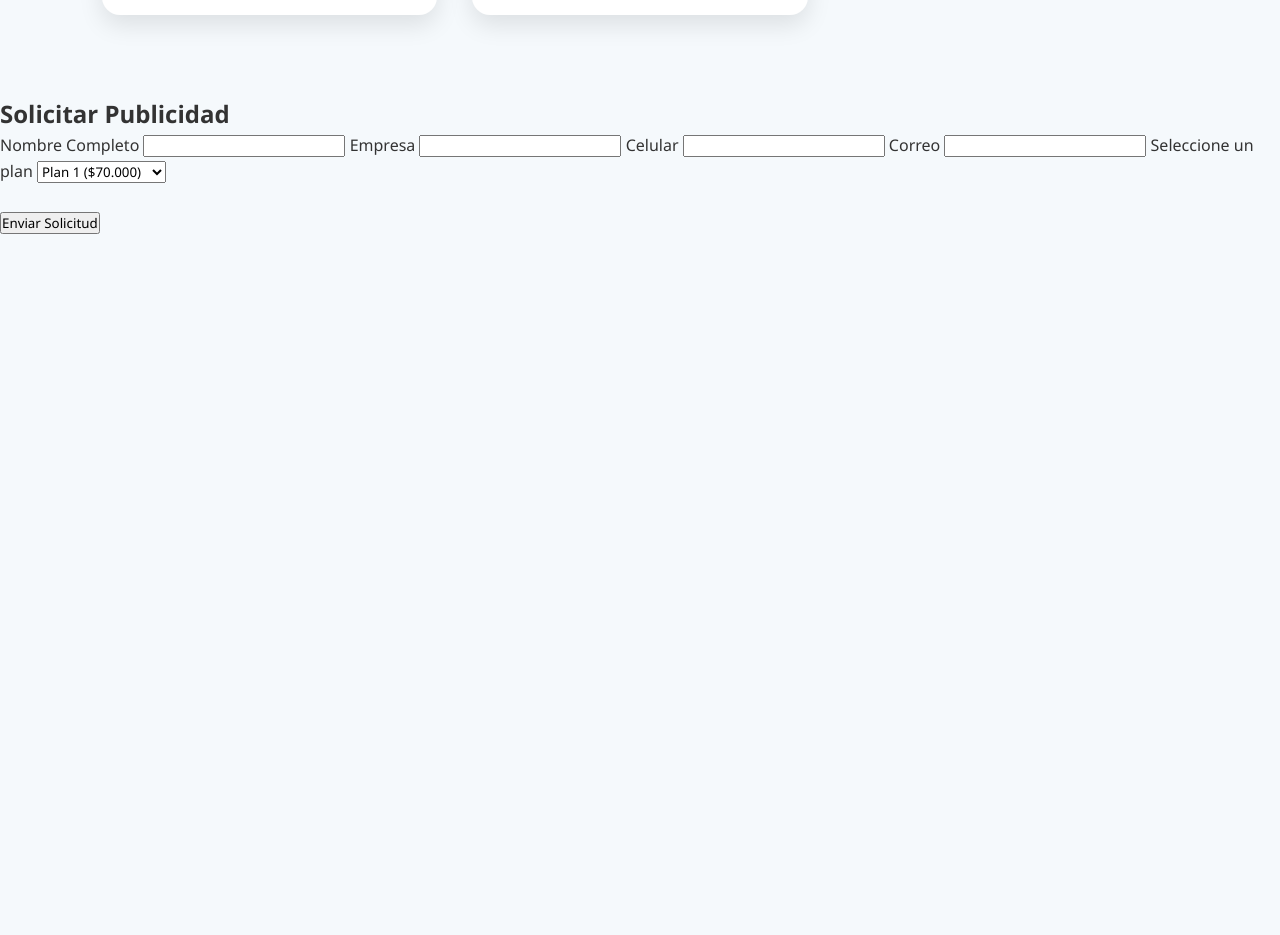
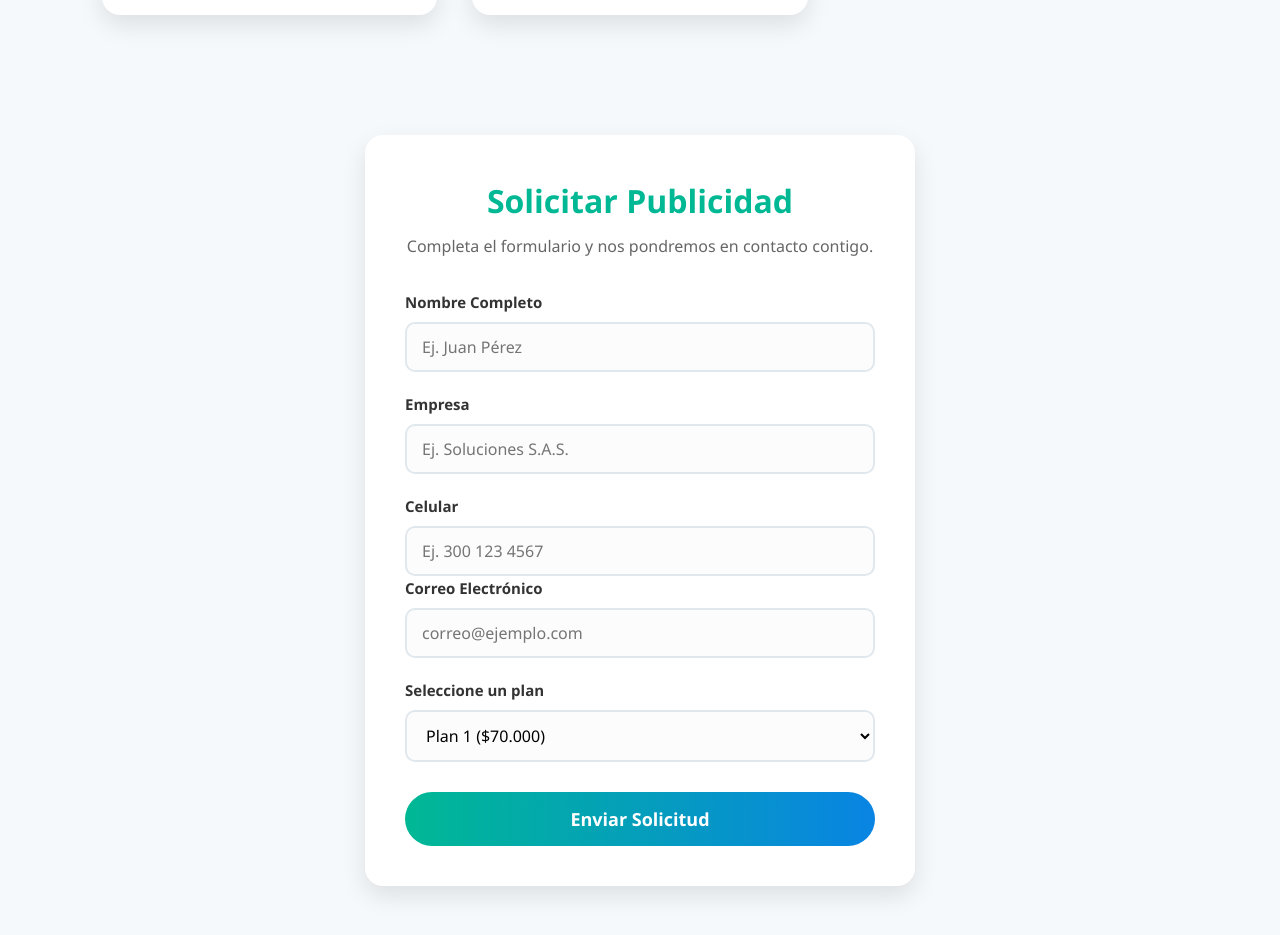
Before and after one commit to jdnp10/HOGARENERGY, a website: page HogarEnergy/frontend/publicidad.html in a window 1280 px wide. Shown: the part 1485-2420 px from the top of the page. Before the commit the page ends 1720 px from the top, so only its background shows below. Drawn offline with Linux system fonts and the light colour scheme.

Commit message:
Design: adaptacion del formulario vertical con estilos originales

```diff
--- a/HogarEnergy/frontend/css/publicidad.css
+++ b/HogarEnergy/frontend/css/publicidad.css
@@ -11,13 +11,9 @@ font-family:'Segoe UI',Tahoma,Geneva,Verdana,sans-serif;
 }
 
 body{
-
 background:#f5f9fc;
-
 color:#333;
-
 line-height:1.6;
-
 }
 
 /*==================================================
@@ -25,57 +21,35 @@ HEADER
 ==================================================*/
 
 .header{
-
 background:linear-gradient(90deg,#00B894,#0984E3);
-
 display:flex;
-
 justify-content:space-between;
-
 align-items:center;
-
 padding:18px 8%;
-
 box-shadow:0 5px 15px rgba(0,0,0,.15);
-
 }
 
 .logo{
-
 font-size:30px;
-
 font-weight:bold;
-
 color:white;
-
 }
 
 nav ul{
-
 display:flex;
-
 gap:30px;
-
 list-style:none;
-
 }
 
 nav a{
-
 color:white;
-
 text-decoration:none;
-
 font-weight:bold;
-
 transition:.3s;
-
 }
 
 nav a:hover{
-
 opacity:.8;
-
 }
 
 /*==================================================
@@ -83,35 +57,22 @@ HERO
 ==================================================*/
 
 .hero{
-
 background:linear-gradient(135deg,#e8fff8,#edf7ff);
-
 padding:90px 8%;
-
 text-align:center;
-
 }
 
 .hero h1{
-
 font-size:52px;
-
 color:#0984E3;
-
 margin-bottom:20px;
-
 }
 
 .hero p{
-
 font-size:20px;
-
 max-width:900px;
-
 margin:auto;
-
 color:#555;
-
 }
 
 /*==================================================
@@ -119,120 +80,73 @@ PLANES
 ==================================================*/
 
 .planes{
-
 padding:80px 8%;
-
 }
 
 .planes h2{
-
 text-align:center;
-
 font-size:42px;
-
 margin-bottom:50px;
-
 color:#00B894;
-
 }
 
 .contenedorPlanes{
+display:grid;
+grid-template-columns:repeat(auto-fit,minmax(260px,1fr));
+gap:35px;
+}
 
-display:grid;
-
-grid-template-columns:repeat(auto-fit,minmax(260px,1fr));
-
-gap:35px;
-
-}
 /*==================================================
 TARJETAS DE PLANES
 ==================================================*/
 
 .plan{
-
 background:#ffffff;
-
 border-radius:18px;
-
 padding:35px;
-
 text-align:center;
-
 box-shadow:0 10px 25px rgba(0,0,0,.10);
-
 transition:.35s;
-
 position:relative;
-
 overflow:hidden;
-
 border:3px solid transparent;
-
 }
 
 .plan:hover{
-
 transform:translateY(-12px);
-
 box-shadow:0 20px 40px rgba(0,0,0,.18);
-
 border-color:#00B894;
-
 }
 
-/*-------------------------------------*/
-
 .plan h3{
-
 font-size:30px;
-
 margin-bottom:15px;
-
 color:#0984E3;
-
 }
 
 .plan h1{
-
 font-size:46px;
-
 margin-bottom:15px;
-
 color:#00B894;
-
 }
 
 .plan p{
-
 font-size:18px;
-
 margin-bottom:20px;
-
 font-weight:bold;
-
 color:#666;
-
 }
 
 .plan ul{
-
 list-style:none;
-
 text-align:left;
-
 margin-top:25px;
-
 }
 
 .plan ul li{
-
 padding:12px 0;
-
 border-bottom:1px solid #eeeeee;
-
 font-size:16px;
-
 }
 
 /*==================================================
@@ -240,27 +154,16 @@ CINTAS
 ==================================================*/
 
 .plan::before{
-
 content:"DISPONIBLE";
-
 position:absolute;
-
 top:18px;
-
 right:-42px;
-
 background:#0984E3;
-
 color:white;
-
 padding:8px 50px;
-
 font-size:13px;
-
 font-weight:bold;
-
 transform:rotate(45deg);
-
 }
 
 /*==================================================
@@ -268,25 +171,17 @@ PLAN RECOMENDADO
 ==================================================*/
 
 .plan:nth-child(3){
-
 border:4px solid #00B894;
-
 transform:scale(1.05);
-
 }
 
 .plan:nth-child(3)::before{
-
 content:"MÁS VENDIDO";
-
 background:#00B894;
-
 }
 
 .plan:nth-child(3):hover{
-
 transform:scale(1.08);
-
 }
 
 /*==================================================
@@ -294,35 +189,111 @@ BOTÓN DEL PLAN
 ==================================================*/
 
 .plan button{
-
 margin-top:30px;
-
 padding:14px 30px;
-
 border:none;
-
 border-radius:35px;
-
 background:linear-gradient(90deg,#00B894,#0984E3);
-
 color:white;
-
 font-size:17px;
-
 font-weight:bold;
-
 cursor:pointer;
-
 transition:.3s;
-
 }
 
 .plan button:hover{
+transform:scale(1.08);
+box-shadow:0 10px 20px rgba(0,0,0,.20);
+}
 
-transform:scale(1.08);
+/*==================================================
+FORMULARIO DE PUBLICIDAD (ESTILO VERTICAL Y CENTRADO)
+==================================================*/
 
-box-shadow:0 10px 20px rgba(0,0,0,.20);
+.formularioPublicidad {
+display:flex;
+justify-content:center;
+align-items:center;
+padding:40px 20px 90px;
+}
 
+.formCard {
+background:#ffffff;
+max-width:550px;
+width:100%;
+padding:40px;
+border-radius:18px;
+box-shadow:0 10px 25px rgba(0,0,0,.10);
+}
+
+.formCard h2 {
+text-align:center;
+font-size:32px;
+margin-bottom:8px;
+color:#00B894;
+}
+
+.formSubtitulo {
+text-align:center;
+font-size:16px;
+color:#666;
+margin-bottom:30px;
+}
+
+#formPublicidad {
+display:flex;
+flex-direction:column;
+gap:20px;
+}
+
+.formGroup {
+display:flex;
+flex-direction:column;
+gap:8px;
+}
+
+.formGroup label {
+font-weight:bold;
+color:#333;
+font-size:15px;
+}
+
+.formGroup input,
+.formGroup select {
+width:100%;
+padding:12px 15px;
+border:2px solid #e1e8ed;
+border-radius:10px;
+font-size:16px;
+outline:none;
+transition:.3s;
+background:#fcfcfc;
+}
+
+.formGroup input:focus,
+.formGroup select:focus {
+border-color:#0984E3;
+background:#ffffff;
+box-shadow:0 0 8px rgba(9,132,227,.2);
+}
+
+.formCard .btn {
+margin-top:10px;
+width:100%;
+padding:15px;
+border:none;
+border-radius:35px;
+background:linear-gradient(90deg,#00B894,#0984E3);
+color:white;
+font-size:18px;
+font-weight:bold;
+cursor:pointer;
+transition:.3s;
+}
+
+.formCard .btn:hover {
+transform:scale(1.03);
+box-shadow:0 10px 20px rgba(0,0,0,.15);
 }
 
 /*==================================================
@@ -330,27 +301,16 @@ ANIMACIÓN
 ==================================================*/
 
 @keyframes aparecer{
-
 0%{
-
 opacity:0;
-
 transform:translateY(40px);
-
+}
+100%{
+opacity:1;
+transform:translateY(0);
+}
 }
 
-100%{
-
-opacity:1;
-
-transform:translateY(0);
-
+.plan, .formCard{
+animation:aparecer .8s ease;
 }
-
-}
-
-.plan{
-
-animation:aparecer .8s ease;
-
-}
--- a/HogarEnergy/frontend/publicidad.html
+++ b/HogarEnergy/frontend/publicidad.html
@@ -233,111 +233,47 @@ $800.000
 
 </section>
 <section class="formularioPublicidad">
+  <div class="formCard">
+    <h2>Solicitar Publicidad</h2>
+    <p class="formSubtitulo">Completa el formulario y nos pondremos en contacto contigo.</p>
 
-<h2>
+    <form id="formPublicidad">
+      <div class="formGroup">
+        <label for="nombre">Nombre Completo</label>
+        <input type="text" id="nombre" placeholder="Ej. Juan Pérez" required>
+      </div>
 
-Solicitar Publicidad
+      <div class="formGroup">
+        <label for="empresa">Empresa</label>
+        <input type="text" id="empresa" placeholder="Ej. Soluciones S.A.S." required>
+      </div>
 
-</h2>
+      <div class="formGrid">
+        <div class="formGroup">
+          <label for="celular">Celular</label>
+          <input type="tel" id="celular" placeholder="Ej. 300 123 4567" required>
+        </div>
 
-<form id="formPublicidad">
+        <div class="formGroup">
+          <label for="correo">Correo Electrónico</label>
+          <input type="email" id="correo" placeholder="correo@ejemplo.com" required>
+        </div>
+      </div>
 
-<label>
+      <div class="formGroup">
+        <label for="plan">Seleccione un plan</label>
+        <select id="plan" required>
+          <option value="PLAN_1">Plan 1 ($70.000)</option>
+          <option value="PLAN_2">Plan 2 ($120.000)</option>
+          <option value="PLAN_3">Plan 3 ($200.000)</option>
+          <option value="PLAN_4">Plan 4 ($500.000)</option>
+          <option value="PLAN_5">Plan 5 ($800.000)</option>
+        </select>
+      </div>
 
-Nombre Completo
-
-</label>
-
-<input
-type="text"
-id="nombre"
-required>
-
-<label>
-
-Empresa
-
-</label>
-
-<input
-type="text"
-id="empresa"
-required>
-
-<label>
-
-Celular
-
-</label>
-
-<input
-type="text"
-id="celular"
-required>
-
-<label>
-
-Correo
-
-</label>
-
-<input
-type="email"
-id="correo"
-required>
-
-<label>
-
-Seleccione un plan
-
-</label>
-
-<select id="plan">
-
-<option value="PLAN_1">
-
-Plan 1 ($70.000)
-
-</option>
-
-<option value="PLAN_2">
-
-Plan 2 ($120.000)
-
-</option>
-
-<option value="PLAN_3">
-
-Plan 3 ($200.000)
-
-</option>
-
-<option value="PLAN_4">
-
-Plan 4 ($500.000)
-
-</option>
-
-<option value="PLAN_5">
-
-Plan 5 ($800.000)
-
-</option>
-
-</select>
-
-<br><br>
-
-<button
-type="submit"
-class="btn">
-
-Enviar Solicitud
-
-</button>
-
-</form>
-
+      <button type="submit" class="btn">Enviar Solicitud</button>
+    </form>
+  </div>
 </section>
 
 <script src="./js/publicidad.js"></script>
```
